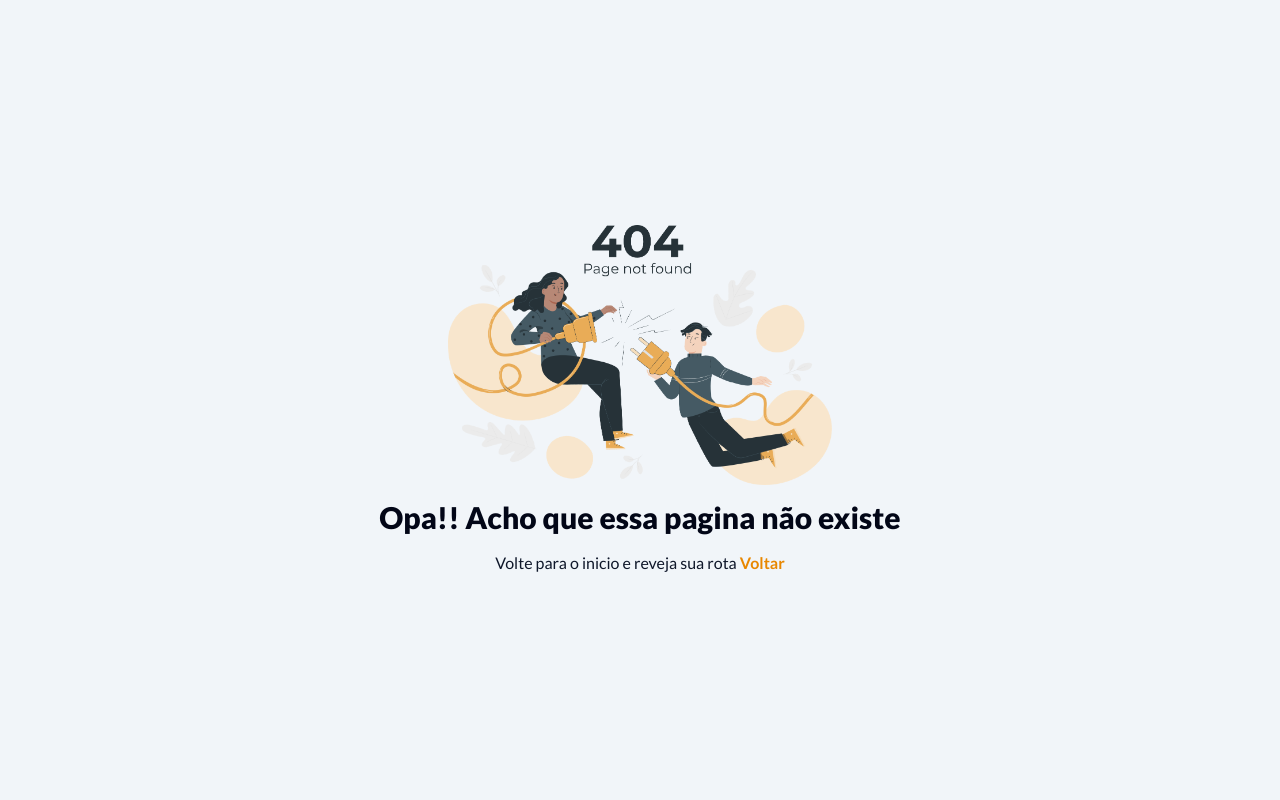
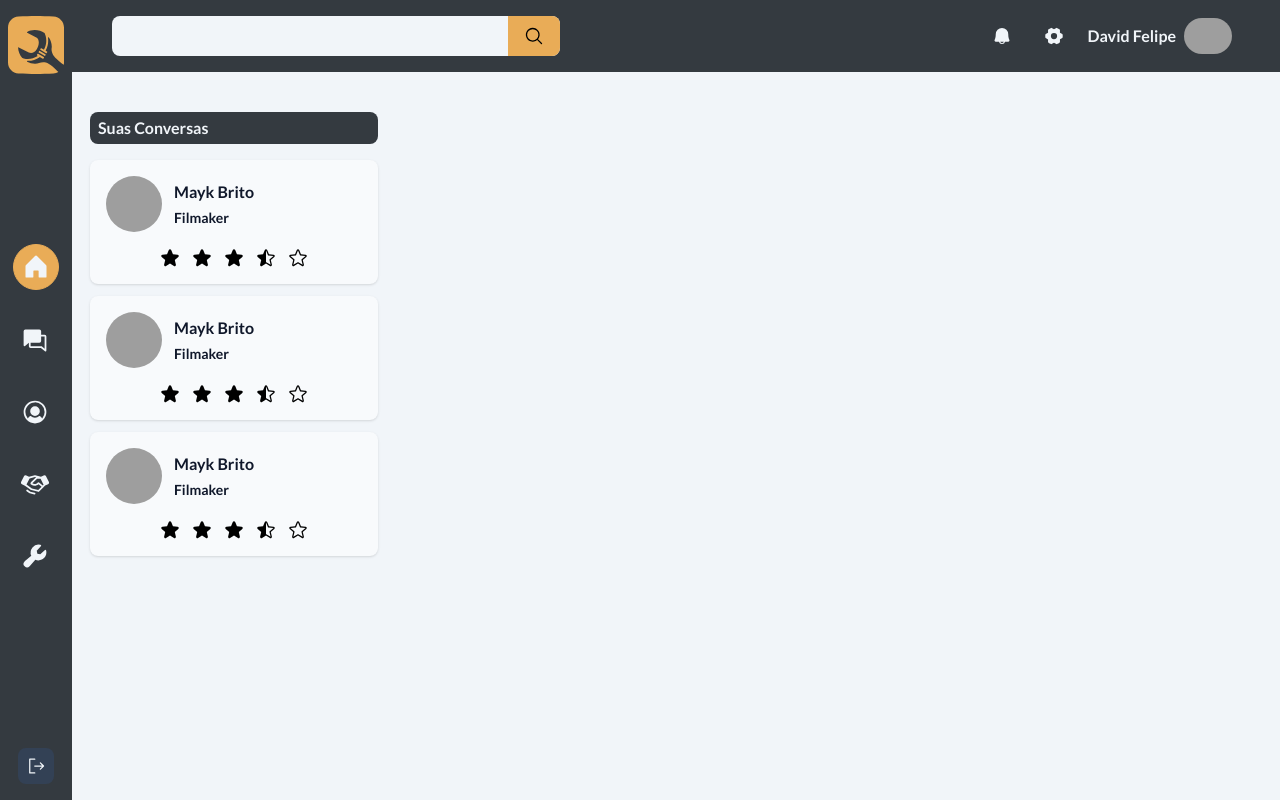
Before and after one commit to DFelipe1/QuebraGalho, a React (Vite) app: page /chats in a window 1280 px wide. Built offline with nearby package versions, Linux system fonts and the light colour scheme; grey boxes are pictures that could not be loaded.

Commit message:
create setup Chats route

```diff
--- a/src/Views/chats/index.tsx
+++ b/src/Views/chats/index.tsx
@@ -1,5 +1,7 @@
-export function Chats() {
+export function Chat() {
     return (
-        <h1>Chat</h1>
+        <div className="w-full bg-slate-50 px-2 py-4 space-y-5">
+
+        </div>
     )
 }
--- /dev/null
+++ b/src/Views/chats/layout.tsx
@@ -0,0 +1,23 @@
+import { Outlet } from "react-router-dom";
+import { UserRelevant } from "../../components/userRelevant";
+
+export function LayoutChat() {
+
+    return (
+        <>
+            <Outlet/>
+            <aside className="w-72 py-4 space-y-5">
+                <div className="w-full">
+                    <h5 className="px-2 py-1 w-full bg-primary rounded-lg">
+                        <span className="text-base text-slate-100 font-bold">Suas Conversas</span>
+                    </h5>
+                    <div className="w-full space-y-3 mt-4">
+                        <UserRelevant/>
+                        <UserRelevant/>
+                        <UserRelevant/>
+                    </div>
+                </div>
+            </aside>
+        </>
+    )
+}
```
Also changed, not shown: src/main.tsx (+13 -0 lines).
